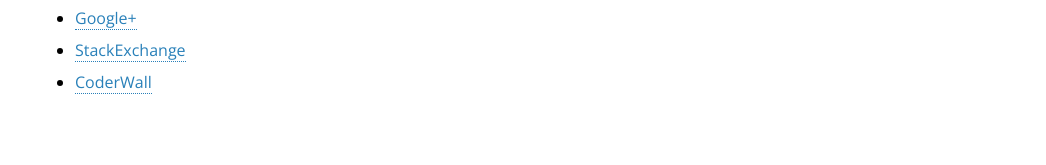
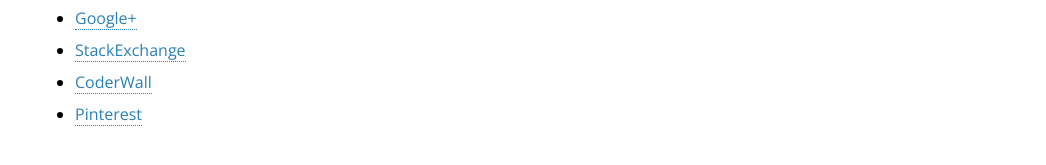
Before and after one commit to jiewmeng/jiewmeng.github.com, a Jekyll site: the page built from contact.html, in a window 1280 px wide. Shown: the part 279-444 px from the top of the page, without its empty margins (115-1161 px from the left). Built offline with Jekyll 4.4.1, drawn with Linux system fonts in a browser that asks for light colours; nearby versions of some CDN libraries; some web fonts are replaced.

Commit message:
Added pinterest link

```diff
--- a/contact.html
+++ b/contact.html
@@ -10,4 +10,5 @@ title: Contact and Social Media Information
 	<li><a href="https://plus.google.com/114758810852308381578">Google+</a></li>
 	<li><a href="http://stackexchange.com/users/110463/jiew-meng?tab=activity">StackExchange</a></li>
 	<li><a href="https://coderwall.com/jiewmeng">CoderWall</a></li>
+	<li><a href="http://www.pinterest.com/jiewmeng/">Pinterest</a></li>
 </ul>
```
